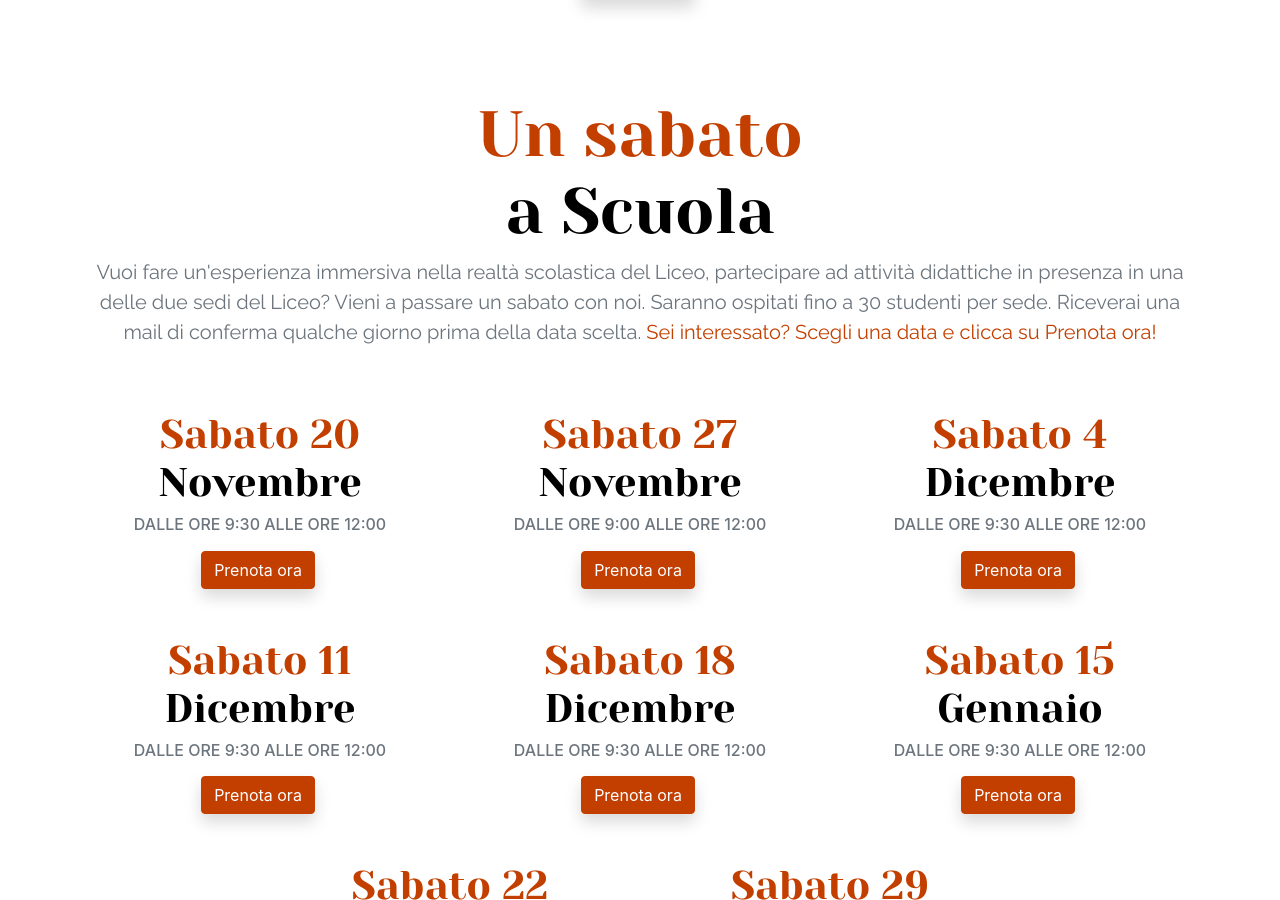
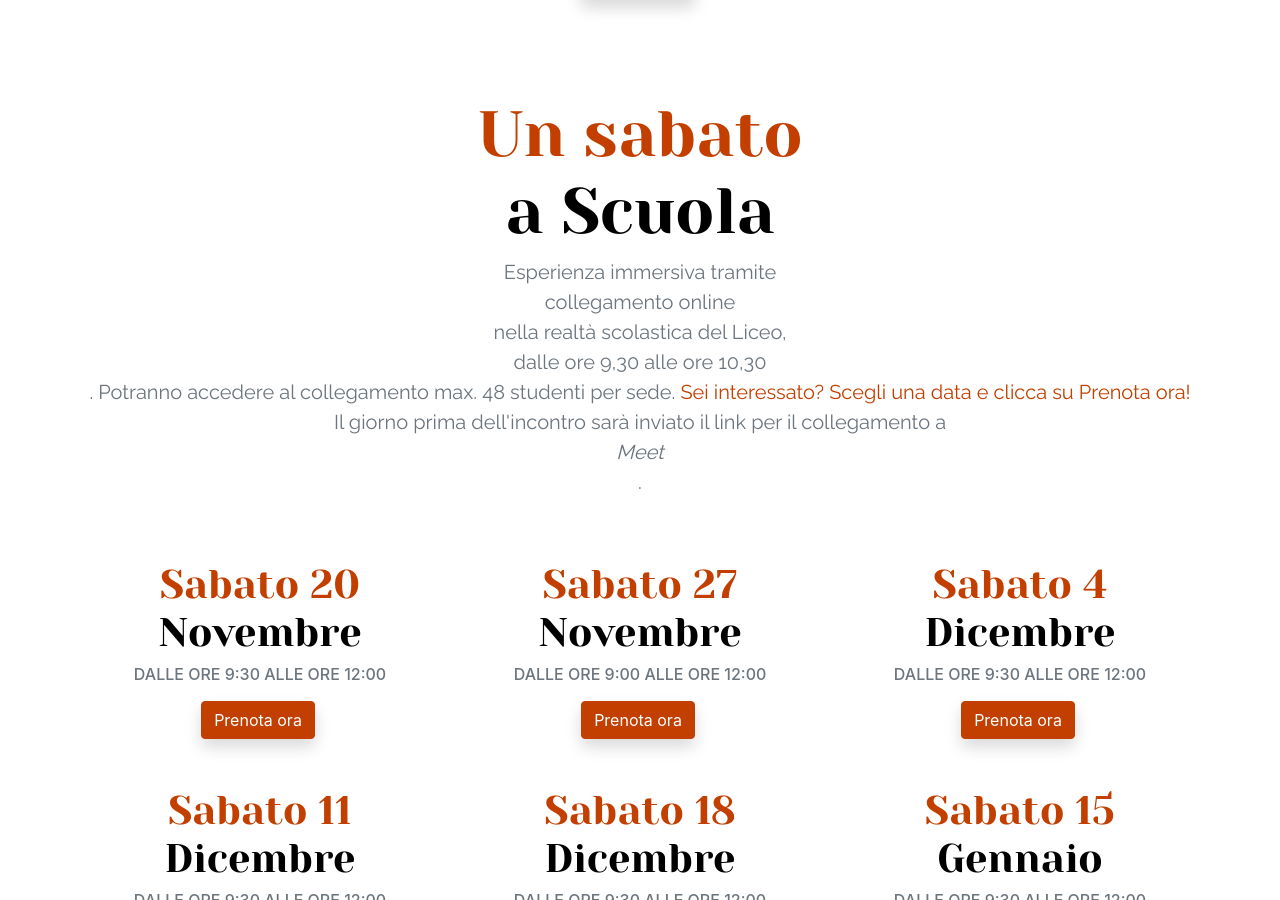
Before and after one commit to PiervitoCreanza/orientamento.liceodegiorgi.edu.it, a Jekyll site: the page built from incontri.html, in a window 1280 px wide and 900 px high, scrolled down 2285 px. Built offline with Jekyll 4.4.1, drawn with Linux system fonts in a browser that asks for light colours.

Commit message:
Updated '_data/incontri.json' via CloudCannon

```diff
--- a/_data/incontri.json
+++ b/_data/incontri.json
@@ -64,7 +64,7 @@
 		},
 		{
 			"titolo": "<span class='text-red'>Un sabato</span></br>a Scuola",
-			"sottotitolo": "Vuoi fare un'esperienza immersiva nella realtà scolastica del Liceo, partecipare ad attività didattiche in presenza in una delle due sedi del Liceo? Vieni a passare un sabato con noi. Saranno ospitati fino a 30 studenti per sede. Riceverai una mail di conferma qualche giorno prima della data scelta. <span class='text-red'>Sei interessato? Scegli una data e clicca su Prenota ora!</span></br>",
+			"sottotitolo": "Esperienza immersiva tramite <br>collegamento online </br> nella realtà scolastica del Liceo, <br>dalle ore 9,30 alle ore 10,30</br>. Potranno accedere al collegamento max. 48 studenti per sede. <span class='text-red'>Sei interessato? Scegli una data e clicca su Prenota ora!</span></br> Il giorno prima dell'incontro sarà inviato il link per il collegamento a <br> <i>Meet </br> </i>.",
 			"date": [
 				{
 					"giorno": "Sabato 20",
```
